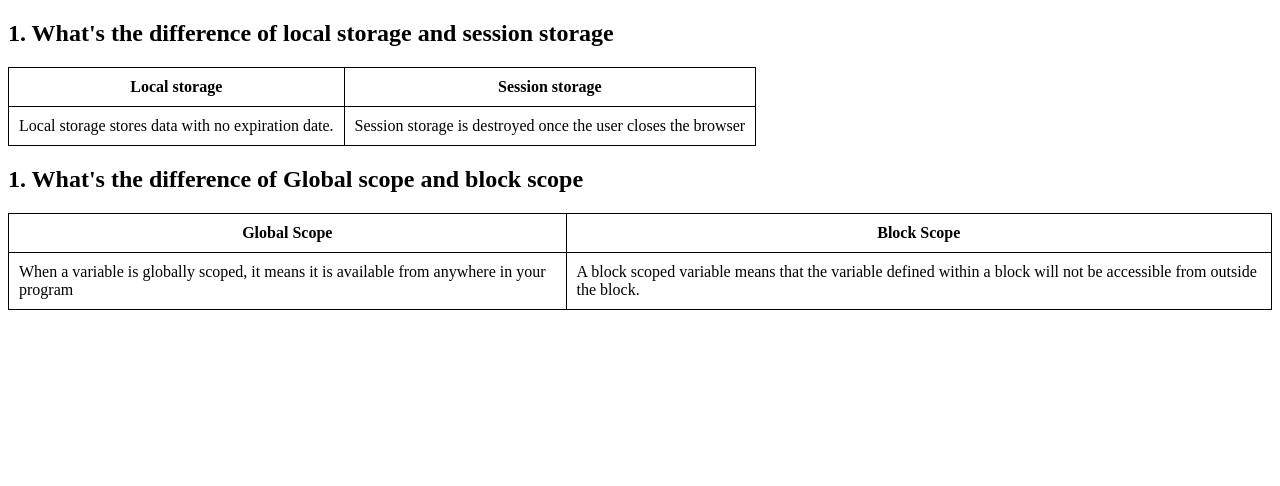
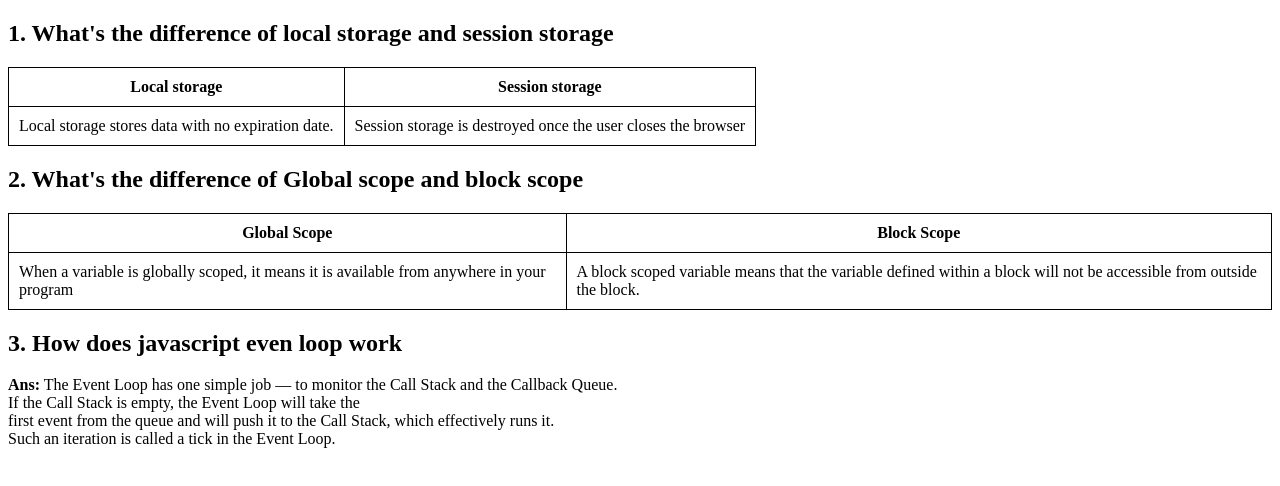
Before and after one commit to mrrafi5869/assignment-seven, a plain HTML site: page blog.html in a window 1280 px wide. Drawn offline with Linux system fonts and the light colour scheme.

Commit message:
even loop

```diff
--- a/blog.html
+++ b/blog.html
@@ -33,7 +33,7 @@
       </table>
     </section>
     <section>
-      <h1>1. What's the difference of Global scope and block scope</h1>
+      <h1>2. What's the difference of Global scope and block scope</h1>
       <table>
         <tr>
           <th>Global Scope</th>
@@ -45,6 +45,12 @@
         </tr>
       </table>
     </section>
+    <section>
+        <h1>3. How does javascript even loop work</h1>
+        <p> <b>Ans:</b> The Event Loop has one simple job — to monitor the Call Stack and the Callback Queue. <br> If the Call Stack is empty, the Event Loop will take the <br> first event from the queue and will push it to the Call Stack, which effectively runs it. <br> Such an iteration is called a tick in the Event Loop.</p>
+    </section>
+    <section>
 
+    </section>
   </body>
 </html>
```
